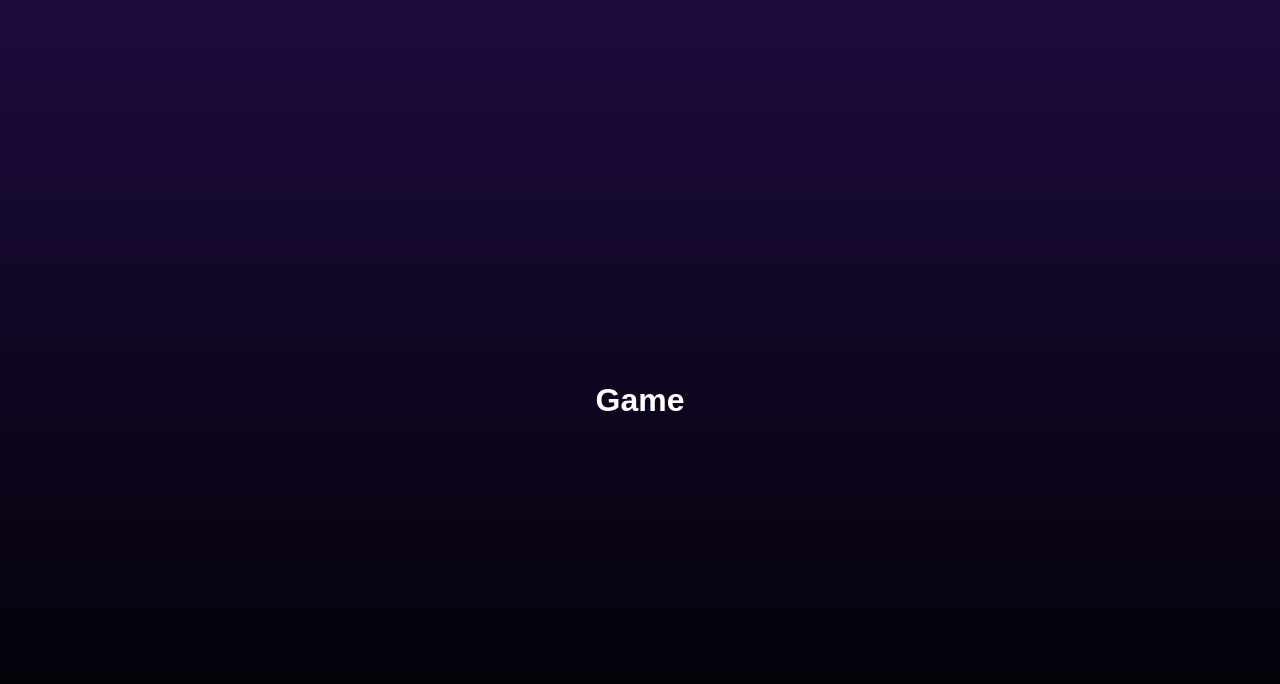
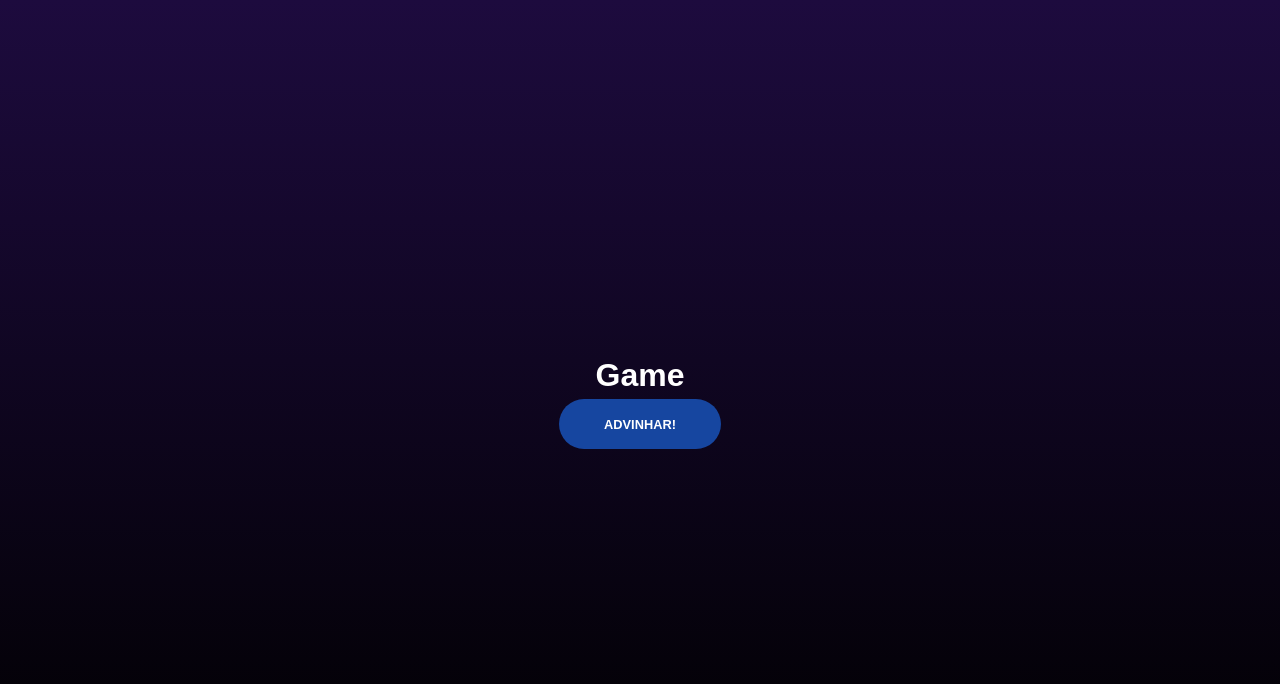
Before and after one commit to zanwalker-dev/secret_word, a React (Vite) app: page / in a window 1280 px wide. Both pictures are taken after a click on the button "ADVINHAR!". Shown: the top 684 px of the page. Built offline with nearby package versions, Linux system fonts and the light colour scheme.

Commit message:
feat: all flow pages working

```diff
--- a/src/App.jsx
+++ b/src/App.jsx
@@ -19,15 +19,26 @@ function App() {
   const [gameStage, setGameStage] = useState(stages[0].name);
   const [words] = useState(wordsList);
 
+  // start game
   const startGame = () => {
     setGameStage(stages[1].name)
+  }
+
+  // using letter input
+  const verifyLetter = () => {
+    setGameStage(stages[2].name)
+  }
+
+  //end game
+  const tryAgain = () => {
+    setGameStage(stages[0].name)
   }
 
   return (
     <div className='App'>
       {gameStage === 'start' && <StartScreen startGame={startGame} />}
-      {gameStage === 'game' && <Game />}
-      {gameStage === 'end' && <GameOver />}
+      {gameStage === 'game' && <Game verifyLetter={verifyLetter} />}
+      {gameStage === 'end' && <GameOver tryAgain={tryAgain} />}
     </div>
   );
 };
--- a/src/components/Game.jsx
+++ b/src/components/Game.jsx
@@ -1,9 +1,10 @@
 import './Game.css';
 
-const Game = () => {
+const Game = ({verifyLetter}) => {
   return (
     <div>
         <h1>Game</h1>
+        <button onClick={verifyLetter}>Advinhar!</button>
     </div>
   )
 }
--- a/src/components/GameOver.jsx
+++ b/src/components/GameOver.jsx
@@ -1,8 +1,12 @@
 import './GameOver.css';
 
-const GameOver = () => {
+const GameOver = ({tryAgain}) => {
   return (
-    <div>GameOver</div>
+    <div>
+        GameOver
+        <button onClick={tryAgain}>try again</button>
+    </div>
+
   )
 }
 
```
